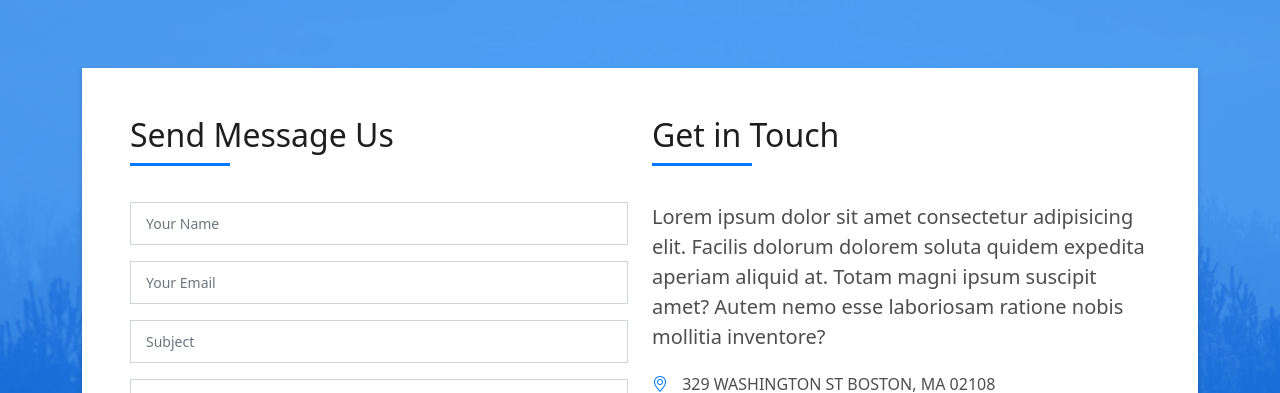
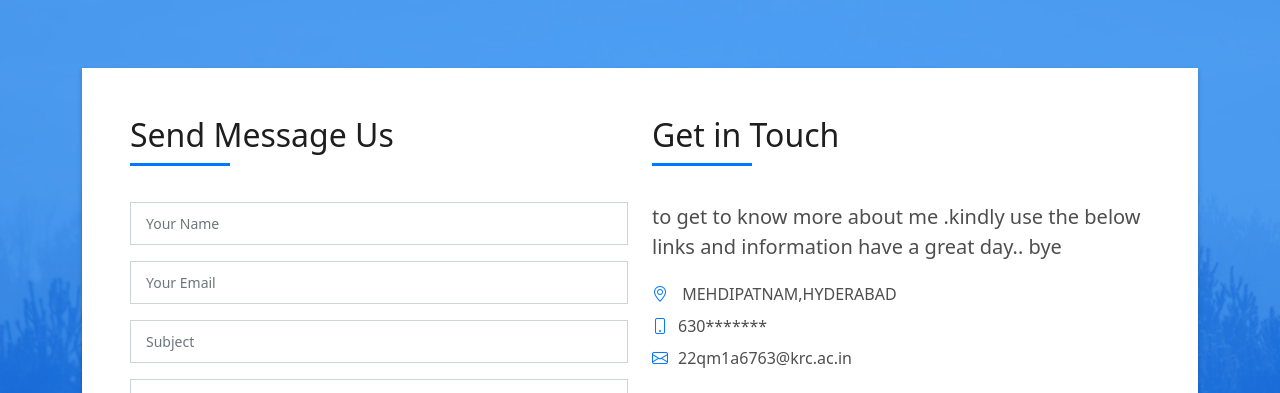
Before and after one commit to 22qm1a6763-k/profile3, a plain HTML site: page index.html in a window 1280 px wide. Shown: the part 5122-5515 px from the top of the page. Drawn offline with Linux system fonts and the light colour scheme.

Commit message:
Update index.html

```diff
--- a/index.html
+++ b/index.html
@@ -693,15 +693,13 @@
                     </div>
                     <div class="more-info">
                       <p class="lead">
-                        Lorem ipsum dolor sit amet consectetur adipisicing elit. Facilis dolorum dolorem soluta quidem
-                        expedita aperiam aliquid at.
-                        Totam magni ipsum suscipit amet? Autem nemo esse laboriosam ratione nobis
-                        mollitia inventore?
+                        to get to know more about me .kindly use the below links and information
+                        have a great day.. bye
                       </p>
                       <ul class="list-ico">
-                        <li><span class="bi bi-geo-alt"></span> 329 WASHINGTON ST BOSTON, MA 02108</li>
-                        <li><span class="bi bi-phone"></span> (617) 557-0089</li>
-                        <li><span class="bi bi-envelope"></span> contact@example.com</li>
+                        <li><span class="bi bi-geo-alt"></span> MEHDIPATNAM,HYDERABAD</li>
+                        <li><span class="bi bi-phone"></span>630*******</li>
+                        <li><span class="bi bi-envelope"></span>22qm1a6763@krc.ac.in</li>
                       </ul>
                     </div>
                     <div class="socials">
```
